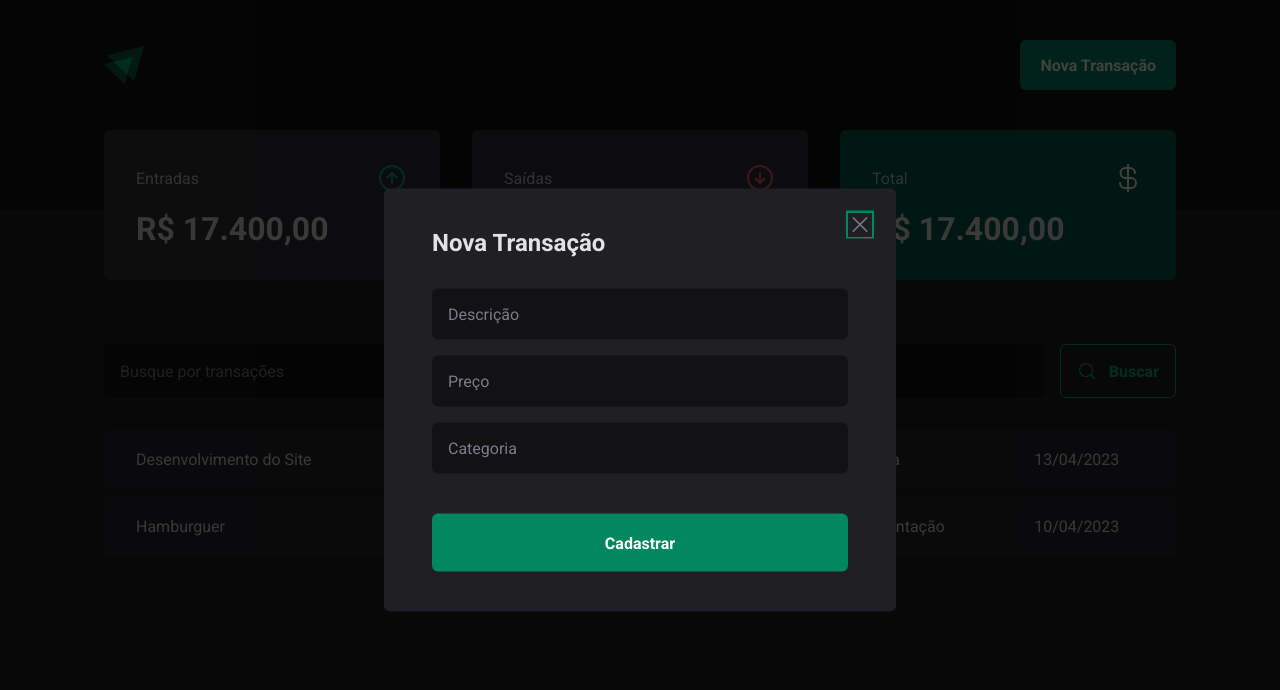
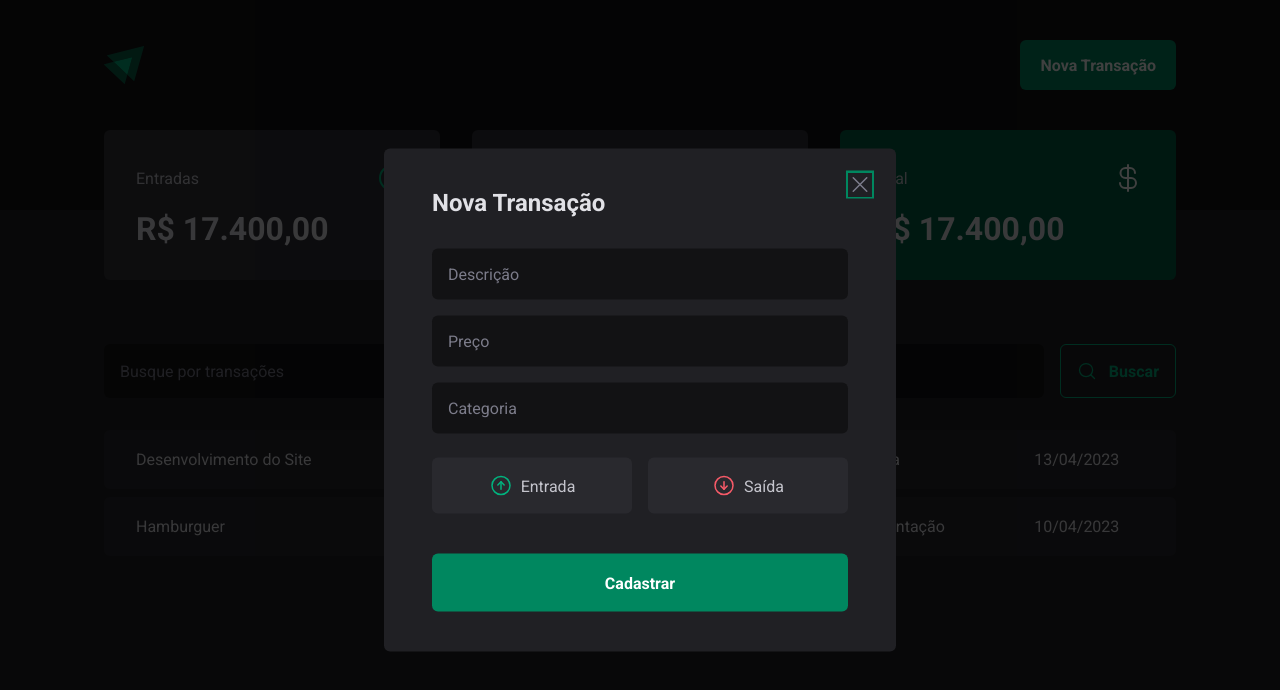
Before and after one commit to LuanVendt/03-dt-money, a React (Vite) app: page / in a window 1280 px wide. Both pictures are taken after a click on the button "Nova Transação". Shown: the top 690 px of the page. Built offline with nearby package versions, Linux system fonts and the light colour scheme.

Commit message:
Botões de entrada e saída

```diff
--- a/src/components/NewTransactionModal/index.tsx
+++ b/src/components/NewTransactionModal/index.tsx
@@ -1,6 +1,6 @@
 import * as Dialog from '@radix-ui/react-dialog';
-import { X } from 'phosphor-react';
-import { CloseButton, Content, Overlay } from './styles';
+import { ArrowCircleDown, ArrowCircleUp, X } from 'phosphor-react';
+import { CloseButton, Content, Overlay, TransactionType, TransactionTypeButton } from './styles';
 
 export function NewTransactionModal() {
     return (
@@ -19,6 +19,18 @@
                 <input type="number" placeholder='Preço' required/>
                 <input type="text" placeholder='Categoria' required/>
 
+                <TransactionType>
+                    <TransactionTypeButton variant='income'>
+                        <ArrowCircleUp size={24}/>
+                        Entrada
+                    </TransactionTypeButton>
+
+                    <TransactionTypeButton variant='outcome'>
+                        <ArrowCircleDown size={24}/>
+                        Saída
+                    </TransactionTypeButton>
+                </TransactionType>
+
                 <button type='submit'>
                     Cadastrar
                 </button>
--- a/src/components/NewTransactionModal/styles.ts
+++ b/src/components/NewTransactionModal/styles.ts
@@ -68,3 +68,31 @@
     cursor: pointer;
     color: ${props => props.theme['gray-500']};
 `
+
+export const TransactionType = styled.div`
+    display: grid;
+    grid-template-columns: repeat(2, 1fr);
+    gap: 1rem;
+    margin-top: 0.5rem;
+`
+
+interface TransactionTypeButtonProps {
+    variant: 'income' | 'outcome';
+}
+
+export const TransactionTypeButton = styled.button<TransactionTypeButtonProps>`
+    background: ${props => props.theme['gray-700']};
+    padding: 1rem;
+    display: flex;
+    align-items: center;
+    justify-content: center;
+    gap: 0.5rem;
+    border-radius: 6px;
+    cursor: pointer;
+    border: 0;
+    color: ${props => props.theme['gray-300']};
+
+    svg {
+        color: ${props => props.variant === 'income' ? props.theme['green-300'] : props.theme['red-300']}
+    }
+`
```
